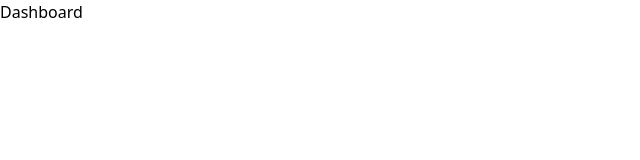
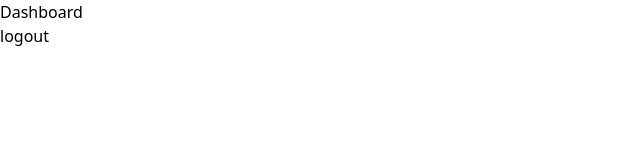
Before and after one commit to syedmilad/Finance_System, a React (Create React App) app: page / in a window 1280 px wide. Shown: the top 160 px of the page, without its empty margins (0-640 px from the left). Built offline with nearby package versions, Linux system fonts and the light colour scheme; sample sign-in values are in the browser's storage.

Commit message:
updated code.

```diff
--- a/src/components/ProtectedRoute.jsx
+++ b/src/components/ProtectedRoute.jsx
@@ -4,7 +4,7 @@ import { Navigate, Outlet } from 'react-router-dom'
 const ProtectedRoute = () => {
     const isAuthenticated = localStorage.getItem("isAuthenticated")
     return (
-        isAuthenticated ? <Outlet /> : <Navigate to="/welcome-page" />
+        isAuthenticated ? <Outlet /> : <Navigate to="/welcome-page" replace  />
     )
 }
 
--- a/src/pages/Dashboard.jsx
+++ b/src/pages/Dashboard.jsx
@@ -1,8 +1,19 @@
 import React from 'react'
+import { Button } from '../components'
+import { useNavigate } from 'react-router-dom'
 
 const Dashboard = () => {
+  const navigate = useNavigate()
+  const onLogoutHandler = (e) => {
+    e.preventDefault();
+    localStorage.setItem("isAuthenticated", false)
+    navigate("/sign-in", { replace: true })
+  }
   return (
-    <div className=''>Dashboard</div>
+    <div className=''>
+      <h1>Dashboard</h1>
+      <button title="logout" onClick={onLogoutHandler}> logout </button>
+    </div>
   )
 }
 
--- a/src/pages/ForgotPassword.jsx
+++ b/src/pages/ForgotPassword.jsx
@@ -23,7 +23,7 @@ const ForgotPassword = () => {
         </div>
         <GeneralInput label="Email Address" name="email" type="email" onChange={onchangeHandler} value={input.email || ""} placeholder="hello@example.com" />
         <Button title="Password Reset" classess="w-full bg-primary text-white !rounded-[4px] !text-xl mb-4" />
-        <Button title="Back to login" onClick={()=> navigate("/sign-in")} classess="w-full bg-[#fff] text-grayLight !text-xl" />
+        <Button title="Back to login" onClick={()=> navigate("/sign-in")} classess="w-full !bg-[#fff] text-grayLight !text-xl" />
       </div>
     </div>
   )
```
